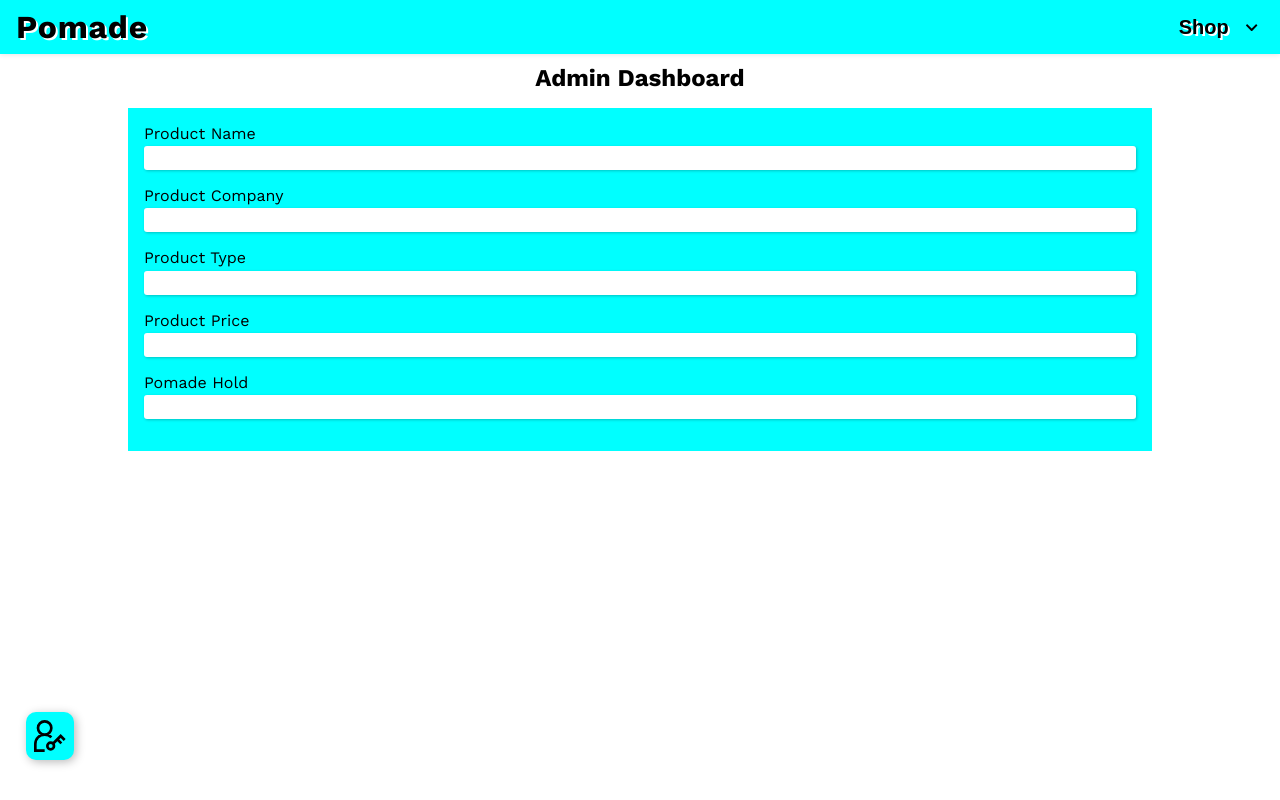
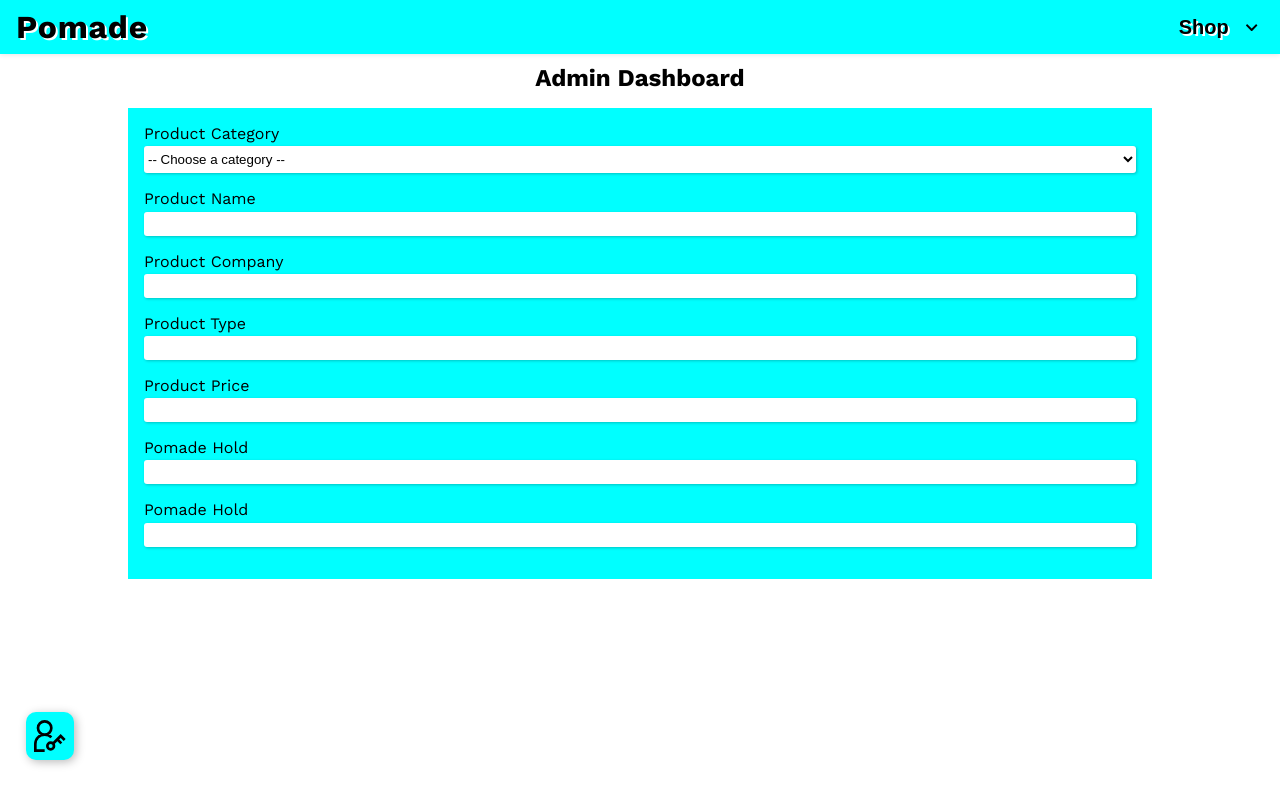
Before and after one commit to ajmenza/pomade-shop-frontend, a React (Create React App) app: page /admin in a window 1280 px wide. Built offline with nearby package versions, Linux system fonts and the light colour scheme; no server answers.

Commit message:
added more fields to admin dashboard product create form

```diff
--- a/src/Components/ProductField.js
+++ b/src/Components/ProductField.js
@@ -1,12 +1,12 @@
-const ProductField = ({label}) => {
+const ProductField = ({label, type, name}) => {
   return (
     <>
-      <label className="pomade-label" htmlFor="name">{label}</label>
+      <label className="pomade-label" htmlFor={name}>{label}</label>
       <input
         className="pomade-field"
-        name="name"
-        id="name"
-        type="text"
+        name={name}
+        id={name}
+        type={type}
       />
     </>
   );
--- a/src/Pages/Admin.css
+++ b/src/Pages/Admin.css
@@ -31,6 +31,15 @@
   margin-bottom: .2rem;
 }
 
+.category-select.pomade-field {
+  background-color: white;
+  height: 1.7rem;
+}
+
+.category-option {
+  box-shadow: none;
+}
+
 .pomade-field {
   height: 1.5rem;
   border-radius: 3px;
--- a/src/Pages/Admin.js
+++ b/src/Pages/Admin.js
@@ -5,6 +5,7 @@ import { useEffect, useState } from "react";
 import ProductField from "../Components/ProductField";
 
 const Admin = () => {
+  // const pomadeCategory = useRef(false);
   const { pomades, loadingPomades } = useGlobalContext();
   const [pomadeFields, setPomadeFields] = useState([]);
 
@@ -31,11 +32,34 @@ const Admin = () => {
       <div className="admin-container">
         <h2 className="admin-title">Admin Dashboard</h2>
         <form className="create-product-form">
-          <ProductField label={"Product Name"} />
-          <ProductField label={"Product Company"} />
-          <ProductField label={"Product Type"} />
-          <ProductField label={"Product Price"} />
-          <ProductField label={"Pomade Hold"} />
+          <label className="pomade-label" htmlFor="product-category">
+            Product Category
+          </label>
+          <select
+            className="pomade-field category-select"
+            name="product-category"
+            id="product-category"
+          >
+            <option className="category-option" value="">
+              -- Choose a category --
+            </option>
+            <option className="category-option" value="pomade">
+              Pomade
+            </option>
+            <option className="category-option" value="other">
+              Other
+            </option>
+          </select>
+          <ProductField label={"Product Name"} name="name" type={"text"} />
+          <ProductField
+            label={"Product Company"}
+            name="company"
+            type={"text"}
+          />
+          <ProductField label={"Product Type"} name="type" type={"text"} />
+          <ProductField label={"Product Price"} name="price" type={"text"} />
+          <ProductField label={"Pomade Hold"} name="hold" type={"text"} />
+          <ProductField label={"Pomade Hold"} name="hold" type={"text"} />
         </form>
       </div>
     </>
```
